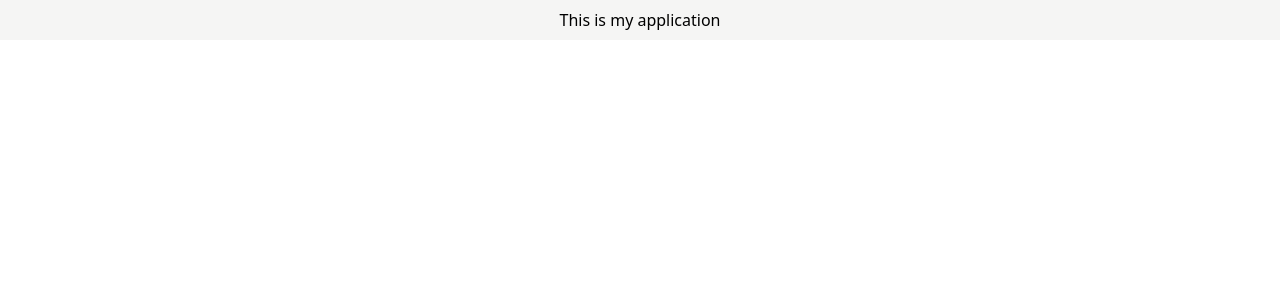
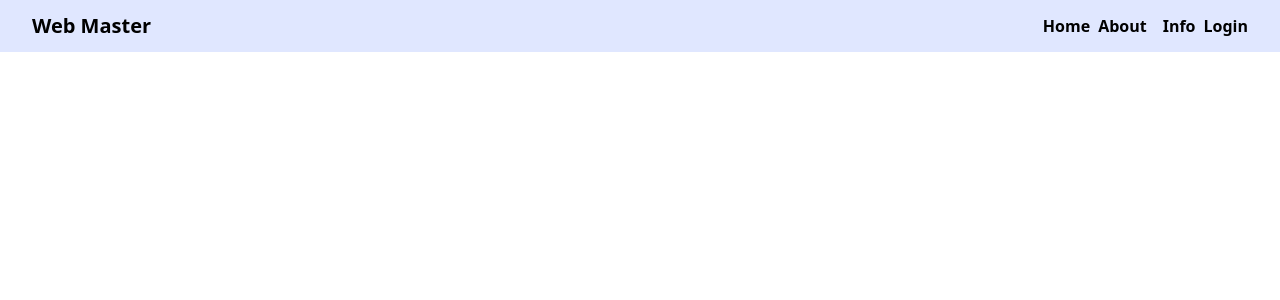
Before and after one commit to SaadaniMohamedAmine/react-revision, a React (Create React App) app: page / in a window 1280 px wide. Shown: the top 300 px of the page. Built offline with nearby package versions, Linux system fonts and the light colour scheme.

Commit message:
feat:Navbar section

```diff
--- a/src/components/Navbar.js
+++ b/src/components/Navbar.js
@@ -2,8 +2,16 @@ import React from "react";
 
 const Navbar = () => {
   return (
-    <div className="bg-stone-100 text-center py-2">
-      <h1>This is my application</h1>
+    <div className="">
+     <div className="px-8 py-3 bg-indigo-100 flex justify-between items-center">
+       <h1 className="font-bold text-xl">Web Master</h1>
+       <ul className="flex justify-between text-md font-semibold">
+         <li><a href="">Home</a></li>
+         <li className="px-2"><a href="">About</a></li>
+         <li className="px-2"><a href="">Info</a></li>
+         <li><a hrfe="">Login</a></li>
+       </ul>
+     </div>
     </div>
   );
 };
```
